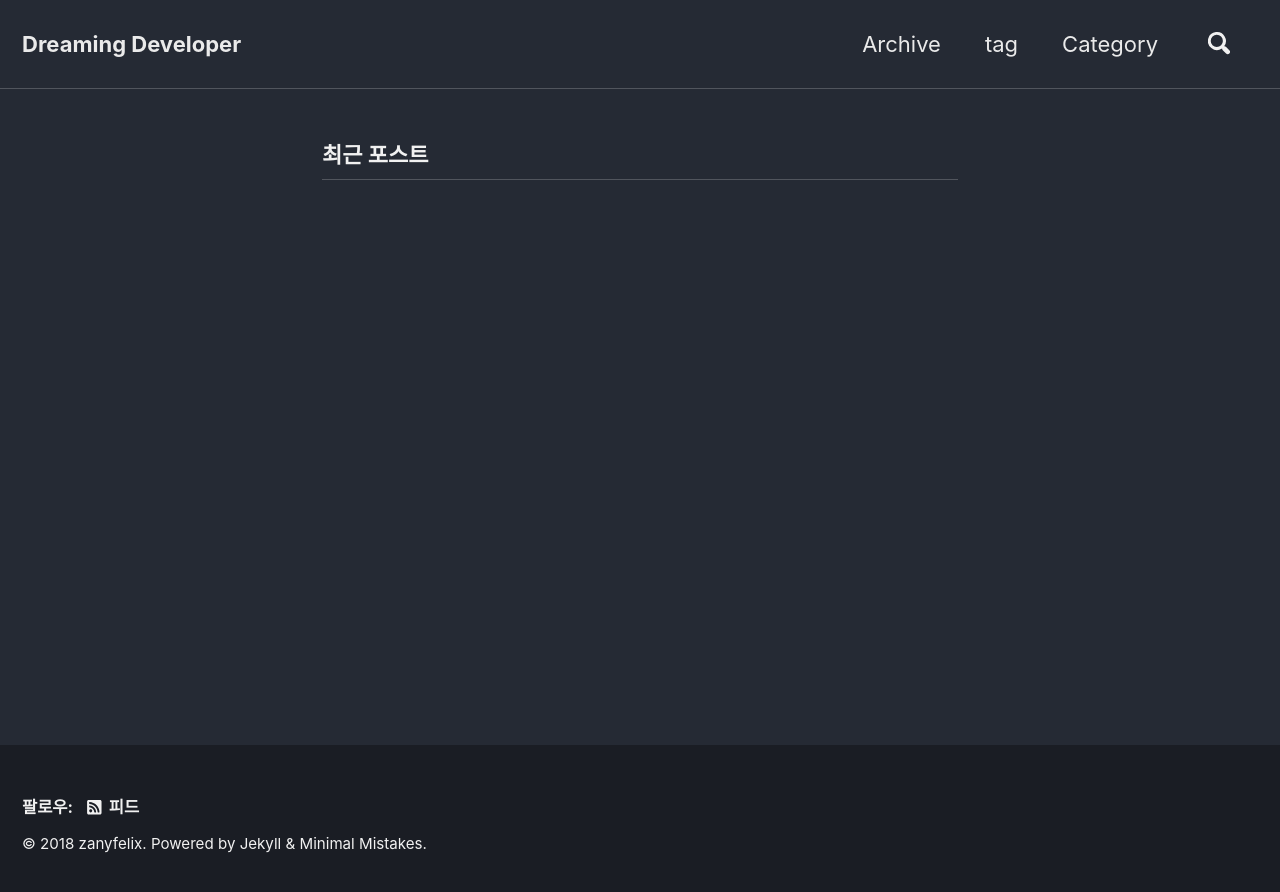
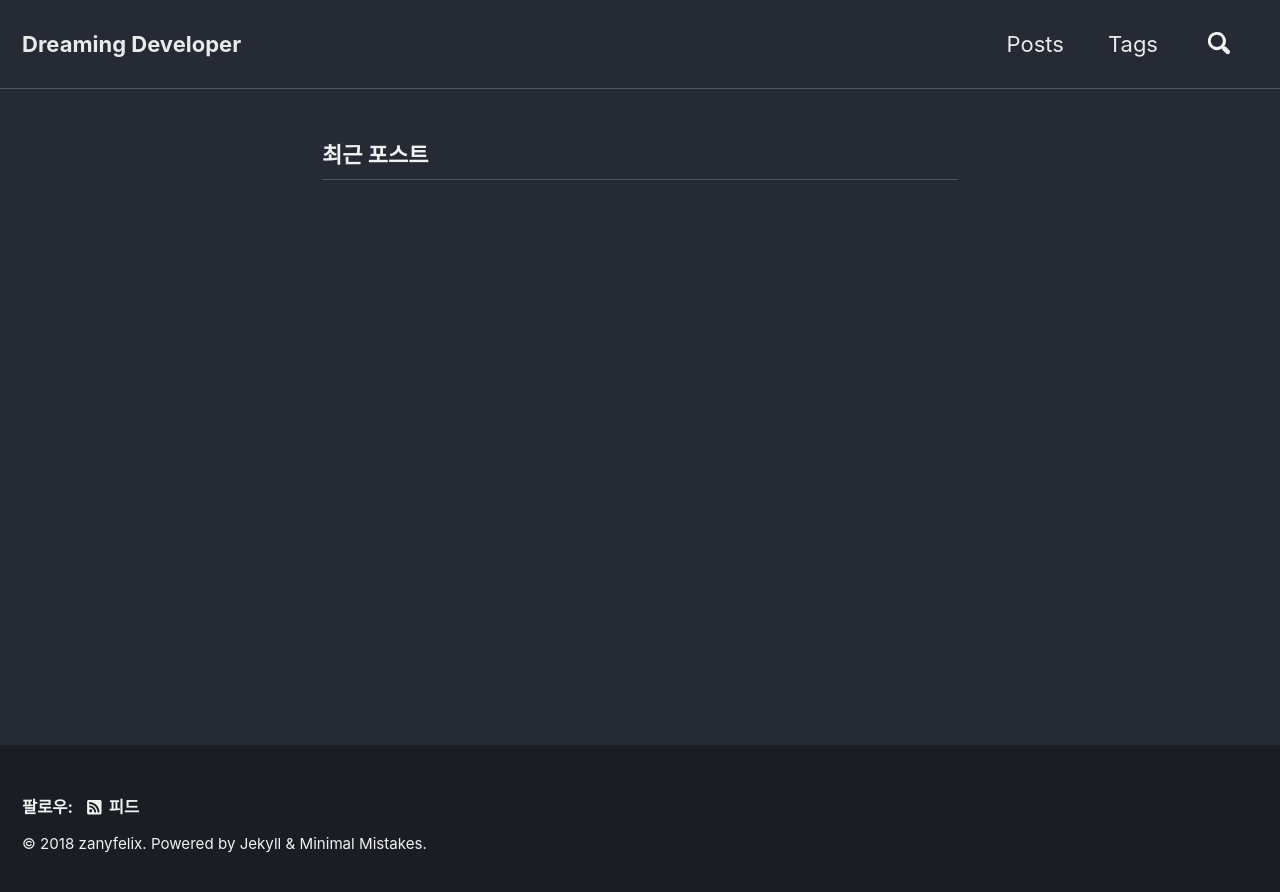
Before and after one commit to zanyfelix/zanyfelix.github.io, a Jekyll site: the page built from index.md, in a window 1280 px wide. Shown: the top 892 px of the page. Built offline with Jekyll 4.4.1, drawn with Linux system fonts in a browser that asks for light colours; nearby versions of some CDN libraries; the list of posts is cut into pages by our own code.

Commit message:
네비게이션 바 메뉴 수정

```diff
--- a/_data/navigation.yml
+++ b/_data/navigation.yml
@@ -1,11 +1,9 @@
 # main links
 main:
-  - title: "Archive"
+  - title: "Posts"
     url: /year-archive/
-  - title: "tag"
+  - title: "Tags"
     url: /tags/
-  - title: "Category"
-    url: /categories/
   # - title: "About"
   #   url: https://mmistakes.github.io/minimal-mistakes/about/
   # - title: "Sample Posts"
```
